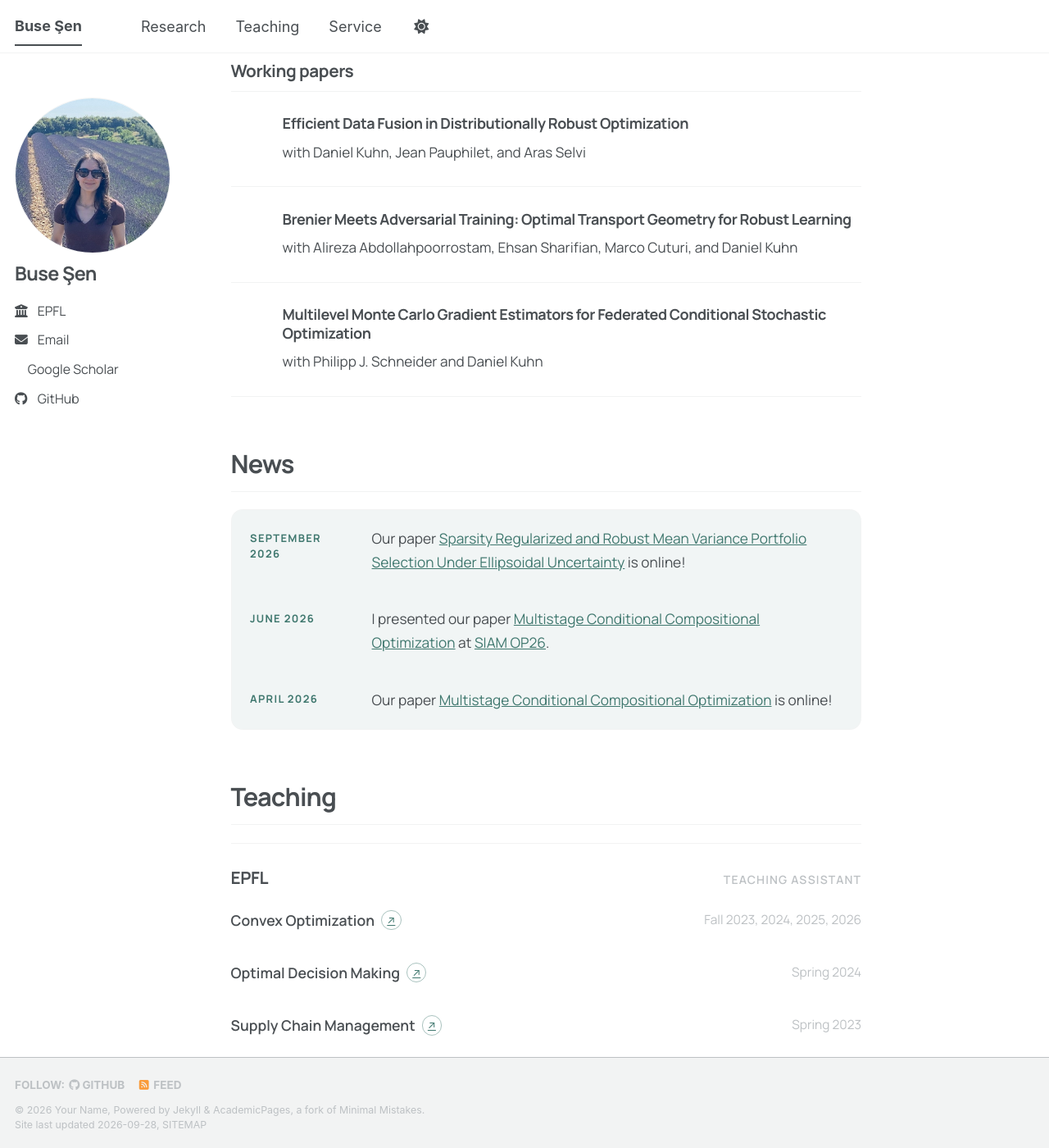
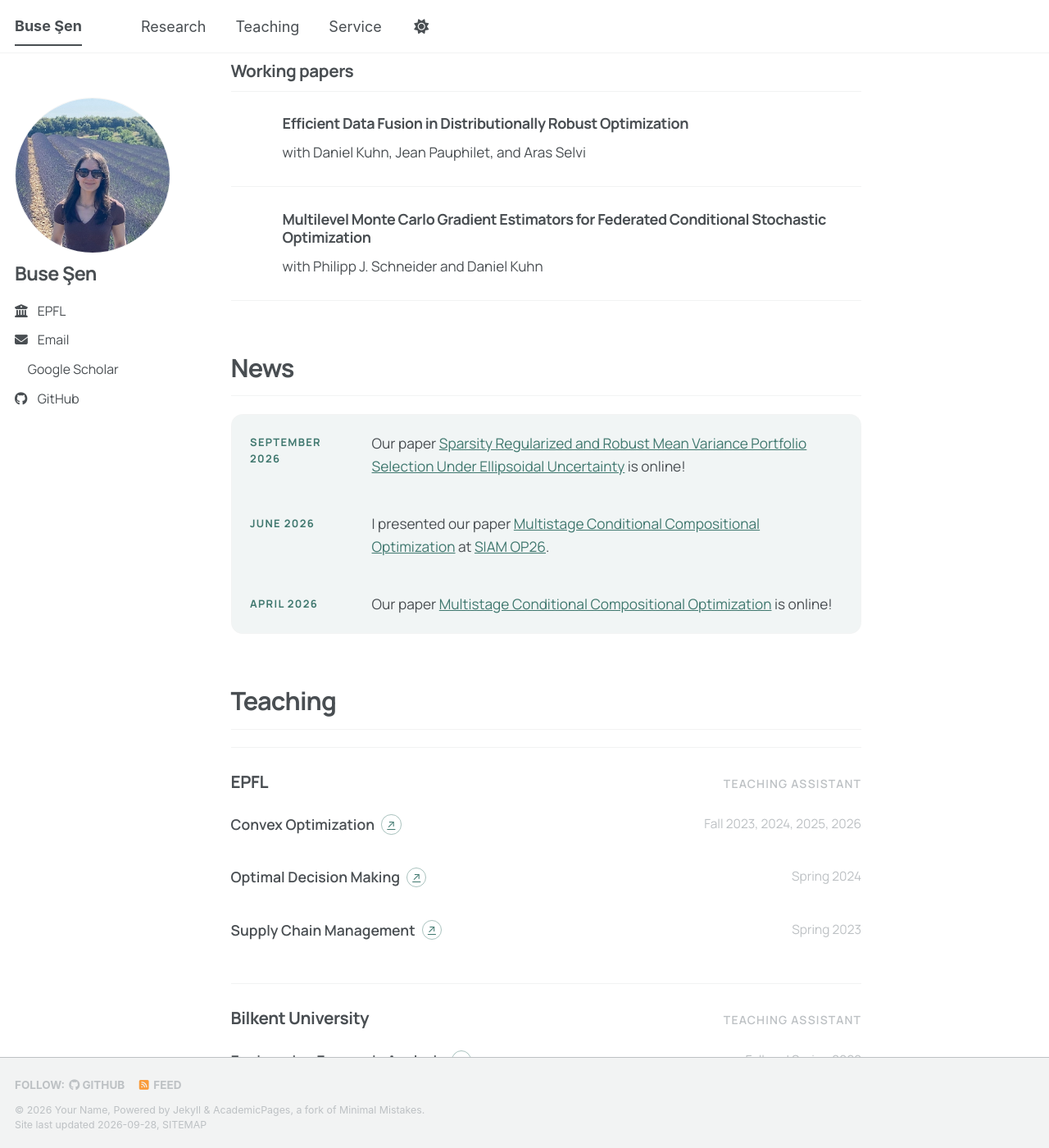
Before and after one commit to busesen/busesen.github.io, a Jekyll site: the page built from _pages/about.md, in a window 1280 px wide and 1400 px high, scrolled down 832 px. Shown: the whole window at 82% size. Built offline with Jekyll 4.4.1, drawn with Linux system fonts in a browser that asks for light colours; a style sheet for code colours, icons or effects is not loaded.

```diff
--- a/_data/working_papers.yml
+++ b/_data/working_papers.yml
@@ -15,12 +15,6 @@ papers:
        - "Daniel Kuhn"
        - "Jean Pauphilet"
        - "Aras Selvi"
-   - title: "Brenier Meets Adversarial Training: Optimal Transport Geometry for Robust Learning"
-     collaborators:
-       - "Alireza Abdollahpoorrostam"
-       - "Ehsan Sharifian"
-       - "Marco Cuturi"
-       - "Daniel Kuhn"
    - title: "Multilevel Monte Carlo Gradient Estimators for Federated Conditional Stochastic Optimization"
      collaborators:
        - "Philipp J. Schneider"
--- a/assets/css/main.scss
+++ b/assets/css/main.scss
@@ -330,12 +330,6 @@ html[data-theme="dark"] .author-me {
   line-height: 1.6;
 }
 
-.research-meta sup {
-  font-size: 0.7em;
-  line-height: 0;
-  vertical-align: super;
-}
-
 .research-note {
   display: block;
   margin-top: 0.25rem;
```
Also changed, not shown: 1 other file.
